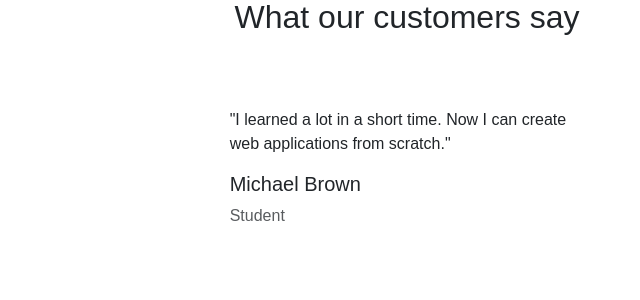
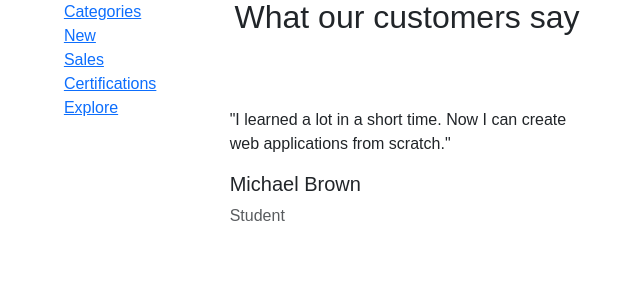
Before and after one commit to natalycux/landing_page, a PHP site: page / in a window 1280 px wide. Shown: the part 160-460 px from the top of the page, without its empty margins (233-873 px from the left). Run offline with PHP 8.4, Linux system fonts and the light colour scheme; some libraries are stand-ins or nearby versions; some web fonts are replaced.

Commit message:
structure for sidebar
The basic structure for the sidebar and overlay is created.

```diff
--- a/app/templates/header.php
+++ b/app/templates/header.php
@@ -1,7 +1,7 @@
 
 <header class="header" >
-	<!-- Ícono del menú -->
-	 <button class="header__button--bar">
+
+	 <button class="header__button--bar" id="sidebarToggle">
 		<svg class="header_icon" viewBox="0 0 448 512">
 			<path d="M0 96C0 78.3 14.3 64 32 64H416c17.7 0 32 14.3 32 32s-14.3 32-32 32H32C14.3 128 0 113.7 0 96zM0 256c0-17.7 14.3-32 32-32H416c17.7 0 32 14.3 32 32s-14.3 32-32 32H32c-17.7 0-32-14.3-32-32zM448 416c0 17.7-14.3 32-32 32H32c-17.7 0-32-14.3-32-32s14.3-32 32-32H416c17.7 0 32 14.3 32 32z"/>
 		</svg>
@@ -76,4 +76,17 @@
 </nav>
 
 
+<div id="sidebar" class="sidebar">
+    <ul class="list-unstyled">
+        <li><a href="#">Categories</a></li>
+        <li><a href="#">New</a></li>
+        <li><a href="#">Sales</a></li>
+        <li><a href="#">Certifications</a></li>
+        <li><a href="#">Explore</a></li>
+    </ul>
+</div>
+
+<div id="overlay" class="overlay"></div>
+
+
 </header>
```
